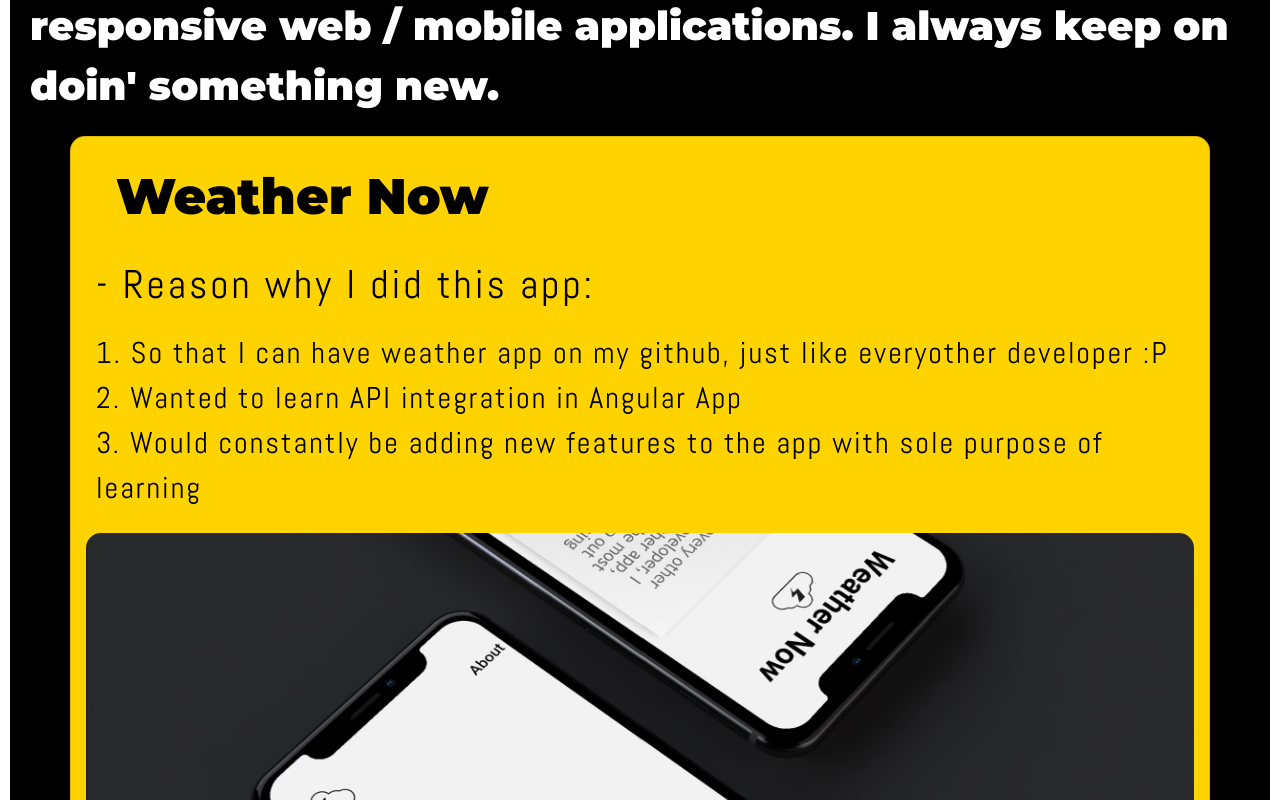
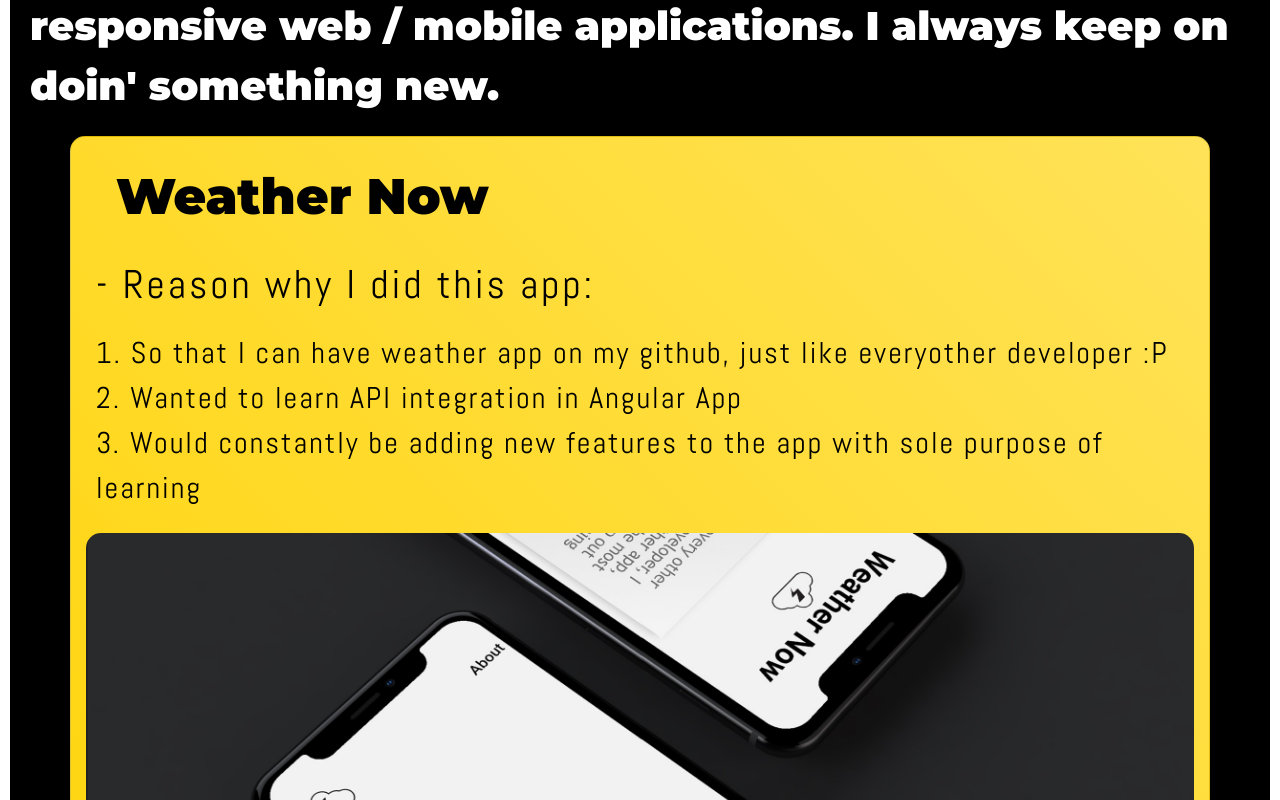
Before and after one commit to amitshaiwale/angular-portfolio, an Angular app: page /projects in a window 1280 px wide. Shown: the part 1220-2020 px from the top of the page. Built offline with nearby package versions, Linux system fonts and the light colour scheme.

Commit message:
few more changes to make site look & feel better

```diff
--- a/src/app/app.component.html
+++ b/src/app/app.component.html
@@ -3,7 +3,7 @@
   <app-navbar></app-navbar>
   <div class="spiderman">Your friendly neighborhood</div>
   <div class="bio">
-    😎 Hello, I'm Amit, a <span class="highlight">frontEnd</span> developer, from Pune, with
+    😎 My name is Amit, a <span class="highlight">frontEnd</span> developer, from Pune, with
     2.7 years of expereince, currently working at Infosys.
     I have a <span class="highlight">design-centric</span> mind even for the development purpose.
     I love working with Angular.
--- a/src/app/components/navbar/navbar.component.css
+++ b/src/app/components/navbar/navbar.component.css
@@ -21,6 +21,7 @@ nav{
 
 .logo a{
   color: white;
+  transition: 0.3s;
 }
 
 .logo a:hover{
@@ -54,6 +55,7 @@ nav{
     color: white;
     text-decoration: none;
     font-size: 22px;
+    transition: 0.3s;
 }
 
 @media screen and (max-width: 768px){
--- a/src/app/components/projects/projects.component.css
+++ b/src/app/components/projects/projects.component.css
@@ -15,8 +15,8 @@ img{
 
 .projectsWeather{
     font-family: 'Montserrat', sans-serif;
-    background-color: #ffd300;
-    /* background-image: linear-gradient(to top right, #ffd300, #fff5c5); */
+    /* background-color: #ffd300; */
+    background-image: linear-gradient(to top right, #ffd300, #ffe258);
 }
 
 .projectShoppingApp{
```
